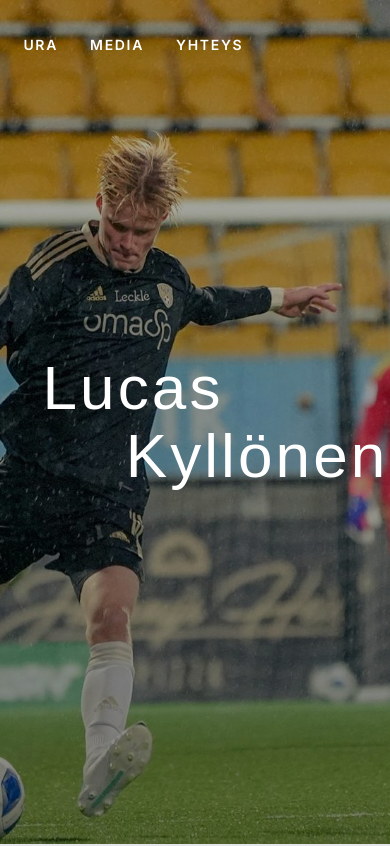
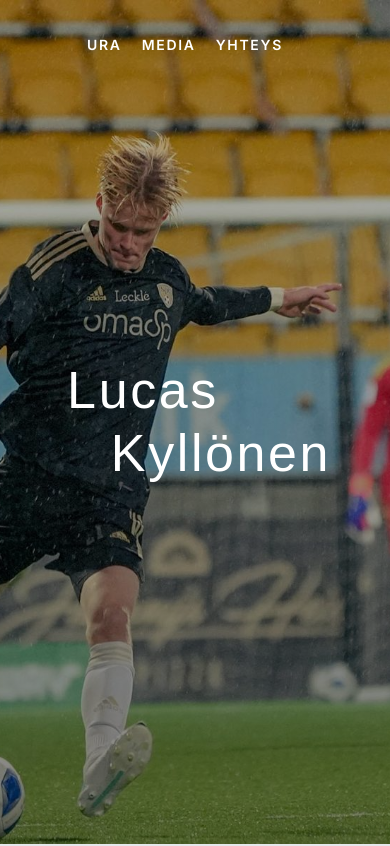
Before and after one commit to susannakyllonen/lucas-site, a Next.js app: page / in a window 390 px wide. Shown: the top 846 px of the page. Built offline with nearby package versions, Linux system fonts and the light colour scheme; a web font is replaced by a local one.

Commit message:
Hero changes to mobile

```diff
--- a/src/components/Hero.tsx
+++ b/src/components/Hero.tsx
@@ -49,9 +49,18 @@ const Nav = styled.nav`
   a:hover {
     opacity: 0.85;
   }
+
+  @media (max-width: 600px) {
+    justify-content: center;
+    width: 100%;
+    padding: 0;
+    a {
+      margin-right: 20px;
+      font-size: 14px;
+    }
+  }
 `;
 
-/* HERO-otsikko keskelle */
 const Content = styled.div`
   position: relative;
   z-index: 2;
@@ -68,7 +77,7 @@ const Content = styled.div`
     letter-spacing: 0.05em;
     line-height: 1;
     margin: 0;
-    font-size: clamp(62px, 9vw, 140px);
+    font-size: clamp(52px, 9vw, 140px);
   }
 
   .first {
@@ -79,6 +88,20 @@ const Content = styled.div`
     display: block;
     margin-top: 0.1em;
     margin-left: 2em;
+  }
+
+  @media (max-width: 600px) {
+    h1 {
+      font-size: 52px;
+      line-height: 1.1;
+    }
+    .first {
+      margin-right: 2em;
+    }
+    .last {
+      margin-left: 1em;
+      margin-right: 0;
+    }
   }
 `;
 
```
